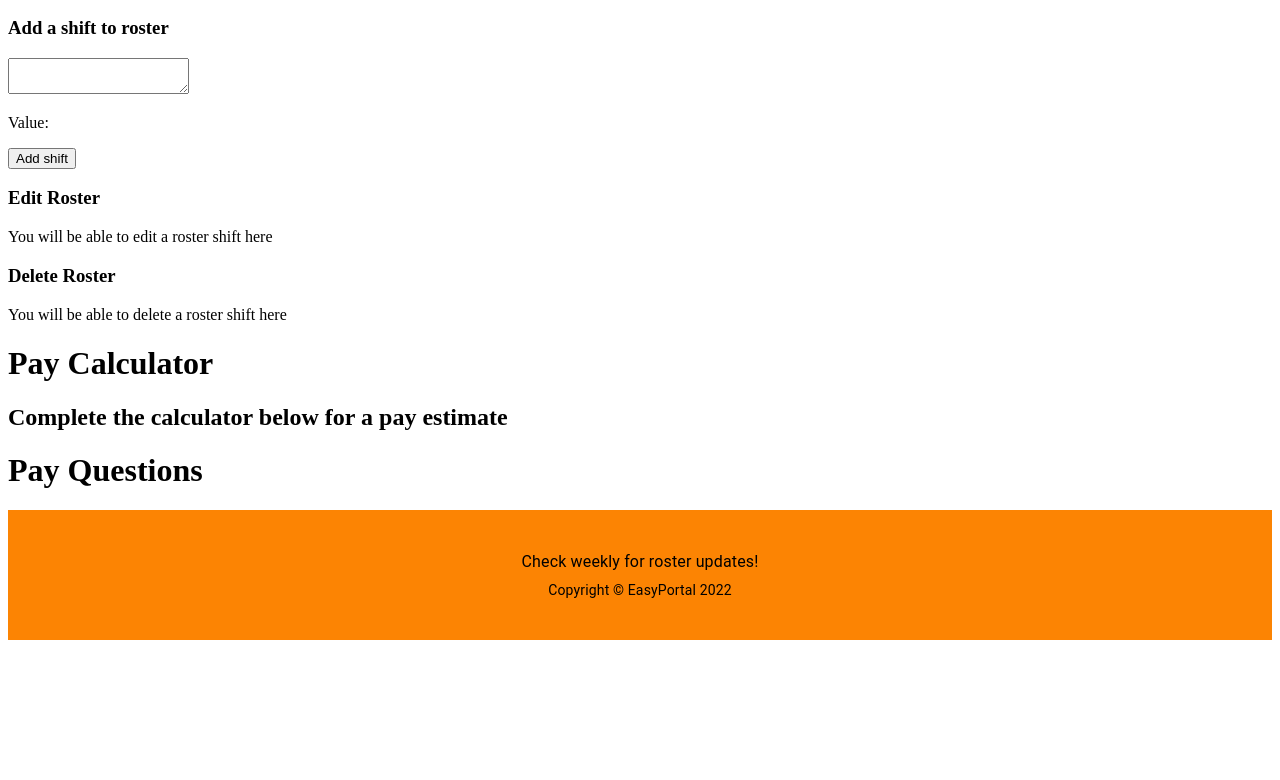
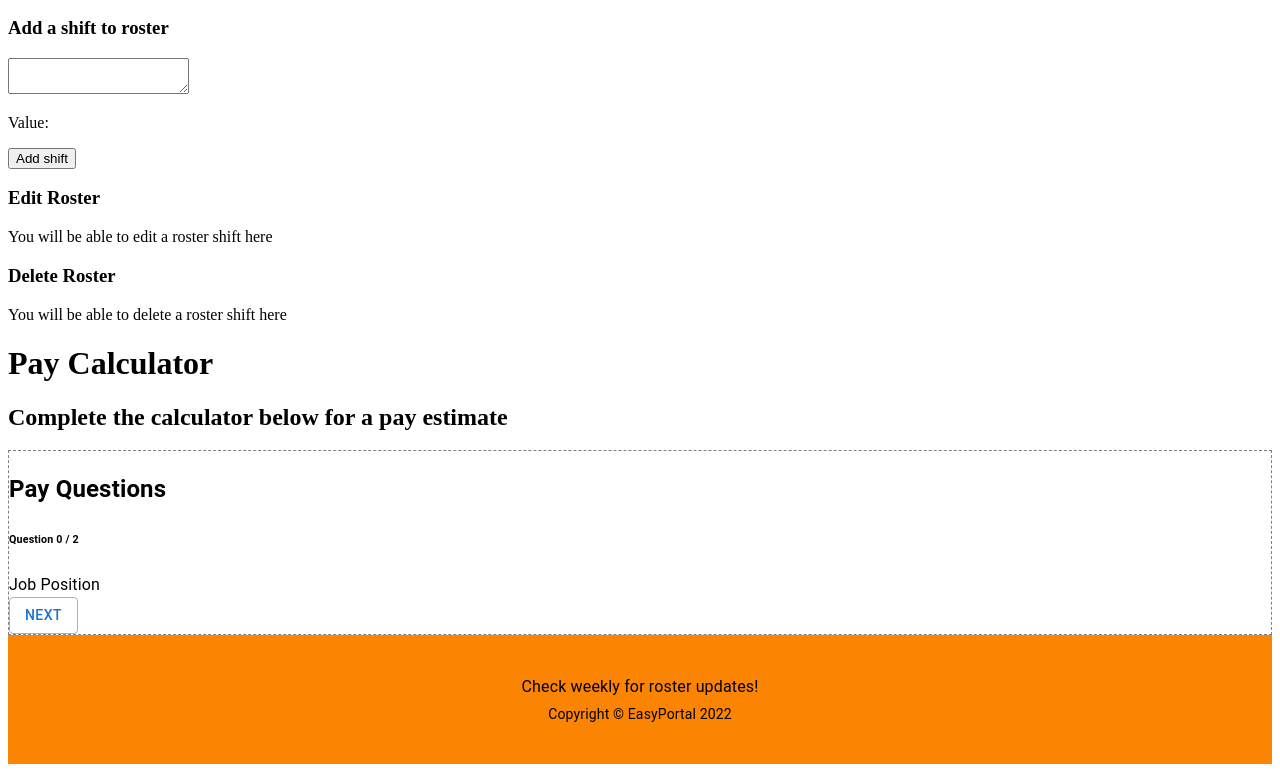
Before and after one commit to EasyPortal-Business-Management-System/EasyPortal-Client, a React (Create React App) app: page / in a window 1280 px wide. Shown: the part 788-1568 px from the top of the page. Before the commit the page ends 1444 px from the top, so only its background shows below. Built offline with nearby package versions, Linux system fonts and the light colour scheme.

Commit message:
question numbers and next button handled

```diff
--- a/src/components/PayCalc.js
+++ b/src/components/PayCalc.js
@@ -2,18 +2,44 @@ import React from "react";
 import PayEstimate from "./PayEstimate";
 import PayQuestions from "./PayQuestions";
 
-function PayCalc() {
+export const questions = [
+    "Job Position",
+    "Rostered Hours"
+]
 
+class PayCalc extends React.Component {
+    constructor(props) {
+        super(props);
+
+        this.state = {
+            number: 0
+        };
+
+        // Binding so that `this` can be used
+        this.incrementNumber = this.incrementNumber.bind(this);
+    }
+
+    incrementNumber() {
+        this.setState((state, props) => ({
+            number: state.number + 1
+        }))
+    }
+
+    render() {
     const isComplete = false;
     return(
         <div id="paycalc">
             <h1>Pay Calculator</h1>
             <h2>Complete the calculator below for a pay estimate</h2>
 
-        { isComplete ? <PayEstimate /> : <PayQuestions /> }
+        {isComplete ? (
+            <PayEstimate />
+        ) : (
+            <PayQuestions questionNumber={this.state.number} incrementNumber={this.incrementNumber}/>
+        )}
         </div>
-
-    )
-}
+        );
+    };
+};
 
 export default PayCalc
--- a/src/components/PayEstimate.js
+++ b/src/components/PayEstimate.js
@@ -1,4 +1,6 @@
 import React from "react";
+
+
 
 function PayEstimate() {
     return(
--- a/src/components/PayQuestions.js
+++ b/src/components/PayQuestions.js
@@ -1,29 +1,48 @@
 import React from "react";
+import { Box, Typography, Button } from "@mui/material";
+import { questions } from "./PayCalc";
+
 
 class PayQuestions extends React.Component {
     constructor(props) {
         super(props)
 
         // Set state using this.state
-        console.log("constructor")
+        // console.log("constructor")
     }
 
     componentDidMount() {
-        console.log("componentDidMount")
+        // console.log("componentDidMount")
     }
 
     componentDidUpdate() {
-        console.log("componentDidUpdate")
+        // console.log("componentDidUpdate")
     }
 
     componentWillUnmount() {
-        console.log("componentWillUnmount")
+        // console.log("componentWillUnmount")
+    }
+
+    handleNextButton() {
+        this.props.incrementNumber();
     }
 
     render() {
-        console.log("render")
-        return<div><h1>Pay Questions</h1></div>;
-    }
-}
+        // console.log("render")
+        return(
+        <Box sx={{border: "1px dashed grey"}}>
+            <Typography>
+                <h2>Pay Questions</h2>
+                <h6>Question {this.props.questionNumber} / {questions.length}</h6>
+            </Typography>
+            <Typography>
+                {questions[this.props.questionNumber]}
+            </Typography>
+
+            {this.props.questionNumber < questions.length &&             <Button variant="outlined" onClick={this.props.incrementNumber}>Next</Button>}
+        </Box>
+        );
+    };
+};
 
 export default PayQuestions;
```
